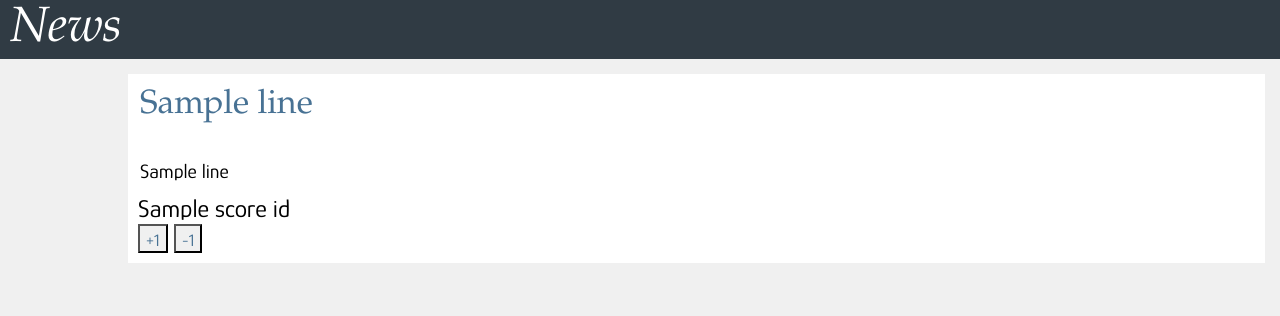
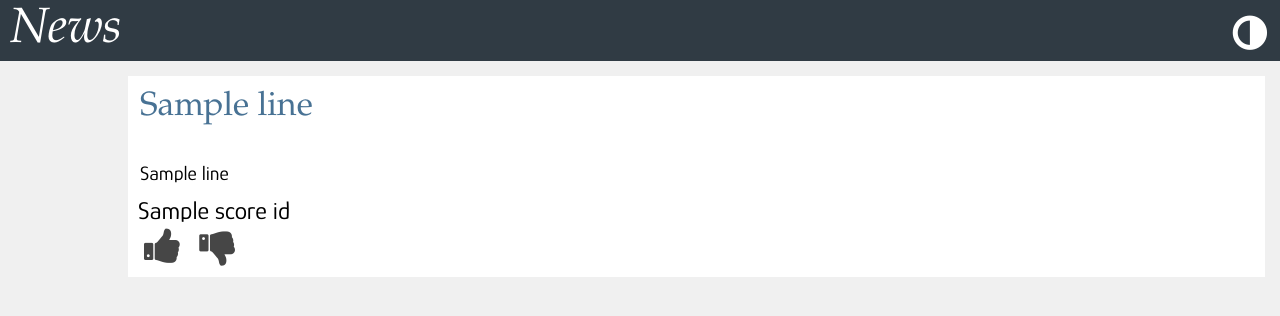
Before and after one commit to Infinity2326/news_parser, a Flask app: template templates/index.html in a window 1280 px wide. Shown: the top 316 px of the page. Run offline with Flask 2, Linux system fonts and the light colour scheme; the template is opened without the code that fills it: most values are stand-ins (such as "Sample title", 1, 10 or a date in 2020).

Commit message:
dark theme

```diff
--- a/static/css/styles.css
+++ b/static/css/dark-theme.css
@@ -1,22 +1,28 @@
 body{
-	background: rgb(240,240,240);
+	background: rgb(24, 24, 24);
+	color: white;
 	margin: 0;
 }
 
-#logo{
+.logo{
 	font-family: Baskerville, Palatino, sans-serif;
 	font-size: 3.1em;
 	font-style: italic;
 	text-align: left;
-	background: rgb(48,59,68);
+	background: rgb(32, 32, 32);
 	color: white;
 	padding-left: 10px;
+	border: 0;
+	cursor: pointer;
+}
+#logo.dark-theme{
+	background: rgb(32, 32, 32);
 }
 
 .title{
 	font-family: Baskerville, Palatino, sans-serif;
 	font-size: 2.1em;
-	color: rgb(72,114,148);
+	color: white;
 	text-align: left;
 	margin: 15px 0 10px 0;
 	border-radius: 12px 12px 12px 10px;
@@ -36,10 +42,9 @@ body{
 	padding-bottom: 10px;
 }
 
-.plus-rating,
-.minus-rating,
 .default-button{
-	color: rgb(72,114,148);
+	cursor: pointer;
+	color: rgb(70, 70, 70);
 	text-align: center;
 	font-size: 17px;
 	font-family: "Glory", Arial, Helvetica, sans-serif;
@@ -48,7 +53,7 @@ body{
 }
 
 article{
-	background: rgb(255,255,255);
+	background: rgb(30, 30, 30);
 	margin-left: 10%;
 	margin-right: 15px;
 }
@@ -63,7 +68,7 @@ a{
     margin-left: 10%;
     margin-top: 40px;
     margin-right: 20%;
-    color: rgb(72,114,148);
+    color: white;
     font-size: 17px;
     font-family: "Glory", Arial, Helvetica, sans-serif;
     padding-top: 5px;
@@ -77,7 +82,7 @@ a{
     margin-right: 40px;
     display: block;
     width: 100%;
-    color: black;
+    color: rgb(70, 70, 70);
     font-size: 17px;
     font-family: "Glory", Arial, Helvetica, sans-serif;
     line-height: 1.4em;
@@ -85,9 +90,6 @@ a{
     padding-top: 5px;
     line-height: 1.4em;
 	resize: none;
-}
-.required{
-	color: black;
 }
 
 .default{
@@ -102,16 +104,14 @@ a{
 	font-family: Baskerville, Palatino, sans-serif;
 	font-size: 20px;
 	text-align: left;
-	color:black;
-	background: white;
+	color: white;
 	padding:  0 0 12px 12px;
 }
 .comment-text{
 	font-family: Baskerville, Palatino, sans-serif;
 	font-size: 17px;
 	text-align: left;
-	color:black;
-	background: white;
+	color: white;
 	padding: 0 12px 12px 12px;
 }
 
@@ -119,11 +119,50 @@ a{
 	font-family: Baskerville, Palatino, sans-serif;
 	font-size: 11px;
 	text-align: right;
-	color: rgb(72,114,148);
-	background: white;
+	color: rgb(70, 70, 70);
 	padding: 0 5px 0 0;
 }
 
 #tts-form{
 	padding: 10px;
 }
+
+
+.comment{
+	background: rgb(30, 30, 30);
+}
+
+.plus-rating,
+.minus-rating{
+	cursor: pointer;
+	border: 0;
+	color: rgb(70, 70, 70);
+	text-align: center;
+	background: none;
+}
+
+.dislike:hover,
+.like:hover,
+.theme-button:hover{
+  color: white;
+  transition: all .2s ease-in-out;
+  transform: scale(1.1);
+}
+
+.theme-button{
+	cursor: pointer;
+	border: 0;
+	color: rgb(70, 70, 70);
+	text-align: center;
+	background: none;
+	font-size: 40px;
+	margin-right: 7px;
+	position:absolute;
+	top: 10px;
+	right:0;
+	background: rgb(32, 32, 32);
+}
+
+.header{
+	background: rgb(32, 32, 32);
+}
--- /dev/null
+++ b/static/css/light-theme.css
@@ -0,0 +1,165 @@
+body{
+	background: rgb(240,240,240);
+	margin: 0;
+}
+
+.logo{
+	font-family: Baskerville, Palatino, sans-serif;
+	font-size: 3.1em;
+	font-style: italic;
+	text-align: left;
+	background: rgb(48, 59 ,68);
+	color: white;
+	padding-left: 10px;
+	border: 0;
+	cursor: pointer;
+}
+
+.title{
+	font-family: Baskerville, Palatino, sans-serif;
+	font-size: 2.1em;
+	color: rgb(72,114,148);
+	text-align: left;
+	margin: 15px 0 10px 0;
+	border-radius: 12px 12px 12px 10px;
+	padding: 12px;
+}
+
+.story{
+	font-size: 20px;
+	font-family: "Glory", Arial, Helvetica, sans-serif;
+	padding: 12px;
+}
+
+.rating{
+	font-size: 25px;
+	font-family: "Glory", Arial, Helvetica, sans-serif;
+	margin-left: 10px;
+	padding-bottom: 10px;
+}
+
+.default-button{
+	cursor: pointer;
+	color: rgb(72,114,148);
+	text-align: center;
+	font-size: 17px;
+	font-family: "Glory", Arial, Helvetica, sans-serif;
+    padding-top: 5px;
+    background: rgb(240,240,240);
+}
+
+article{
+	background: rgb(255,255,255);
+	margin-left: 10%;
+	margin-right: 15px;
+}
+
+a:active,
+a:hover,
+a{
+	text-decoration: none
+}
+
+.comment-section{
+    margin-left: 10%;
+    margin-top: 40px;
+    margin-right: 20%;
+    color: rgb(72,114,148);
+    font-size: 17px;
+    font-family: "Glory", Arial, Helvetica, sans-serif;
+    padding-top: 5px;
+    line-height: 1.4em;
+	padding-bottom: 50px;
+}
+
+.comment-section input[type='text'],
+.comment-section textarea{
+    margin-bottom: 10px;
+    margin-right: 40px;
+    display: block;
+    width: 100%;
+    color: black;
+    font-size: 17px;
+    font-family: "Glory", Arial, Helvetica, sans-serif;
+    line-height: 1.4em;
+    border: 1px solid rgba(0, 0, 0, 0.1);
+    padding-top: 5px;
+    line-height: 1.4em;
+	resize: none;
+}
+
+.default{
+	font-family: Baskerville, Palatino, sans-serif;
+	font-size: 2.1em;
+	text-align: left;
+	margin-bottom: 15px;
+}
+
+.comment-author{
+	margin-top: 20px;
+	font-family: Baskerville, Palatino, sans-serif;
+	font-size: 20px;
+	text-align: left;
+	color:black;
+	background: white;
+	padding:  0 0 12px 12px;
+}
+.comment-text{
+	font-family: Baskerville, Palatino, sans-serif;
+	font-size: 17px;
+	text-align: left;
+	color:black;
+	background: white;
+	padding: 0 12px 12px 12px;
+}
+
+.comment-time{
+	font-family: Baskerville, Palatino, sans-serif;
+	font-size: 11px;
+	text-align: right;
+	color: rgb(72,114,148);
+	background: white;
+	padding: 0 5px 0 0;
+}
+
+#tts-form{
+	padding: 10px;
+}
+
+.comment{
+	background: white;
+}
+
+.plus-rating,
+.minus-rating{
+	cursor: pointer;
+	border: 0;
+	color: rgb(70, 70, 70);
+	text-align: center;
+	background: none;
+}
+
+.dislike:hover,
+.like:hover,
+.theme-button:hover{
+  color: rgb(72,114,148);
+  transition: all .2s ease-in-out;
+  transform: scale(1.1);
+}
+
+.theme-button{
+	cursor: pointer;
+	border: 0;
+	color: white;
+	text-align: center;
+	background: none;
+	font-size: 40px;
+	margin-right: 7px;
+	position:absolute;
+	top: 10px;
+	right:0;
+}
+
+.header{
+	background: rgb(48, 59 ,68);
+}
--- /dev/null
+++ b/static/js/theme.js
@@ -0,0 +1,33 @@
+var btn = document.getElementById("theme-button");
+var link = document.getElementById("theme-link");
+
+
+function ChangeTheme()
+{
+    let lightTheme = "static/css/light-theme.css";
+    let darkTheme = "static/css/dark-theme.css";
+
+    var currTheme = link.getAttribute("href");
+
+    if(currTheme == lightTheme)
+    {
+   	 currTheme = darkTheme;
+   	 theme = "dark-theme.css";
+    }
+    else
+    {
+   	 currTheme = lightTheme;
+   	 theme = "light-theme.css";
+    }
+
+    link.setAttribute("href", currTheme);
+
+    sessionStorage.setItem("theme", theme);
+
+}
+
+$('.like, .dislike').on('click', function() {
+    event.preventDefault();
+    $('.active').removeClass('active');
+    $(this).addClass('active');
+});
--- a/templates/base.html
+++ b/templates/base.html
@@ -3,16 +3,23 @@
 <head>
     <meta charset="UTF-8">
 	<meta name="viewport" content="width=device-width, initial-scale=1.0">
-	<link rel="stylesheet" type="text/css" href="{{ url_for('static', filename='css/styles.css')}}">
+	<link rel="stylesheet" id="theme-link" href="static/css/light-theme.css">
 	<link rel="stylesheet" href="https://fonts.googleapis.com/css?family=Glory">
-    <a href="/">
-        <div id="logo">News</div>
-    </a>
+    <link rel="stylesheet" href="https://cdnjs.cloudflare.com/ajax/libs/font-awesome/4.7.0/css/font-awesome.min.css">
 
 	{% block head %} {% endblock %}
-
+    <script src="static/js/theme.js"></script>
 </head>
 <body>
+    <div class="header">
+        <input type="button" class="logo" value="News" onClick='location.href="/"'>
+        <button onclick="ChangeTheme()" class="theme-button">
+                <i class="fa fa-adjust" aria-hidden="true"></i>
+        </button>
+    </div>
+
+
+
     {% block body %}{% endblock %}
 </body>
 </html>
--- a/templates/index.html
+++ b/templates/index.html
@@ -6,15 +6,14 @@
 
 {% block body %}
 
+    {% for line in posts %}
 
-{% for line in posts %}
         <article id="article-{{line[0]}}">
                 <a href="/story-{{line[0]}}">
                     <div class="title" id="title-{{line[0]}}">
                         {{line[1]}}
                     </div>
                 </a>
-
             <div class="story" id="story-{{line[0]}}">
                 {{line[2]}}
             </div>
@@ -28,11 +27,16 @@
                 </div>
                 <form  method="POST">
                     <input type="hidden" name="post-id" value="{{ line[0] }}">
-                <input type="submit" value="+1" name="plus-rating" class = "plus-rating" id="plus-{{line[0]}}">
-                <input type="submit" value="-1" name="minus-rating" class="minus-rating" id="minus-{{line[0]}}">
+                    <button type="submit" name="plus-rating" class = "plus-rating" id="plus-{{line[0]}}">
+                        <i class="fa fa-thumbs-up fa-3x like" aria-hidden="true"></i>
+                    </button>
+                    <button type="submit" name="minus-rating" class="minus-rating" id="minus-{{line[0]}}">
+                        <i class="fa fa-thumbs-down fa-3x like" aria-hidden="true"></i>
+                    </button>
                 </form>
             </div>
         </article>
+
     {% endfor %}
 
 {% endblock %}
--- a/templates/story.html
+++ b/templates/story.html
@@ -36,6 +36,7 @@
 
     {% for line in comm %}
         {% if postid == line[0]%}
+            <div class="comment">
                 <div class="comment-author">
                     <div class="comment-time">
                         {{line[3]}}
@@ -45,6 +46,7 @@
                 <div class="comment-text">
                     {{line[2]}}
                 </div>
+            </div>
         {% endif %}
     {% endfor %}
 
```
Lines whose indentation alone changed are shown as unchanged.
